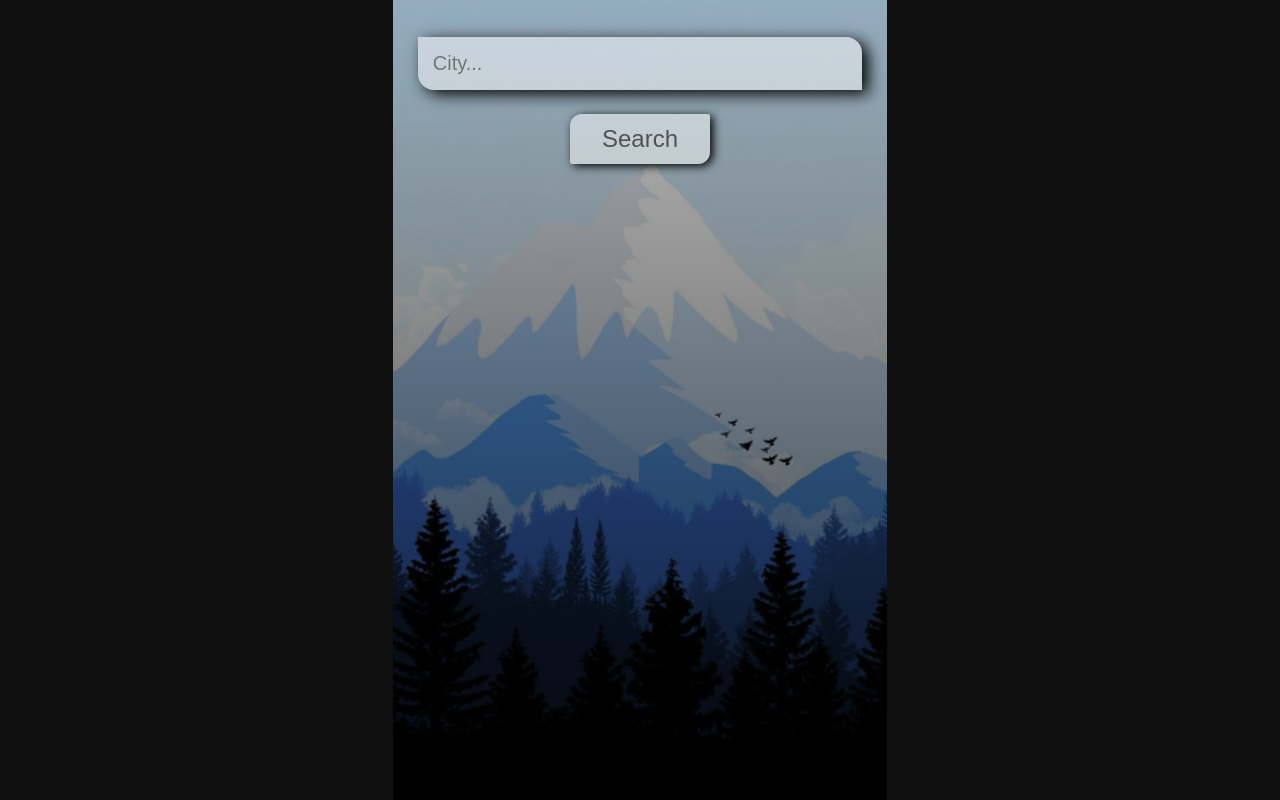
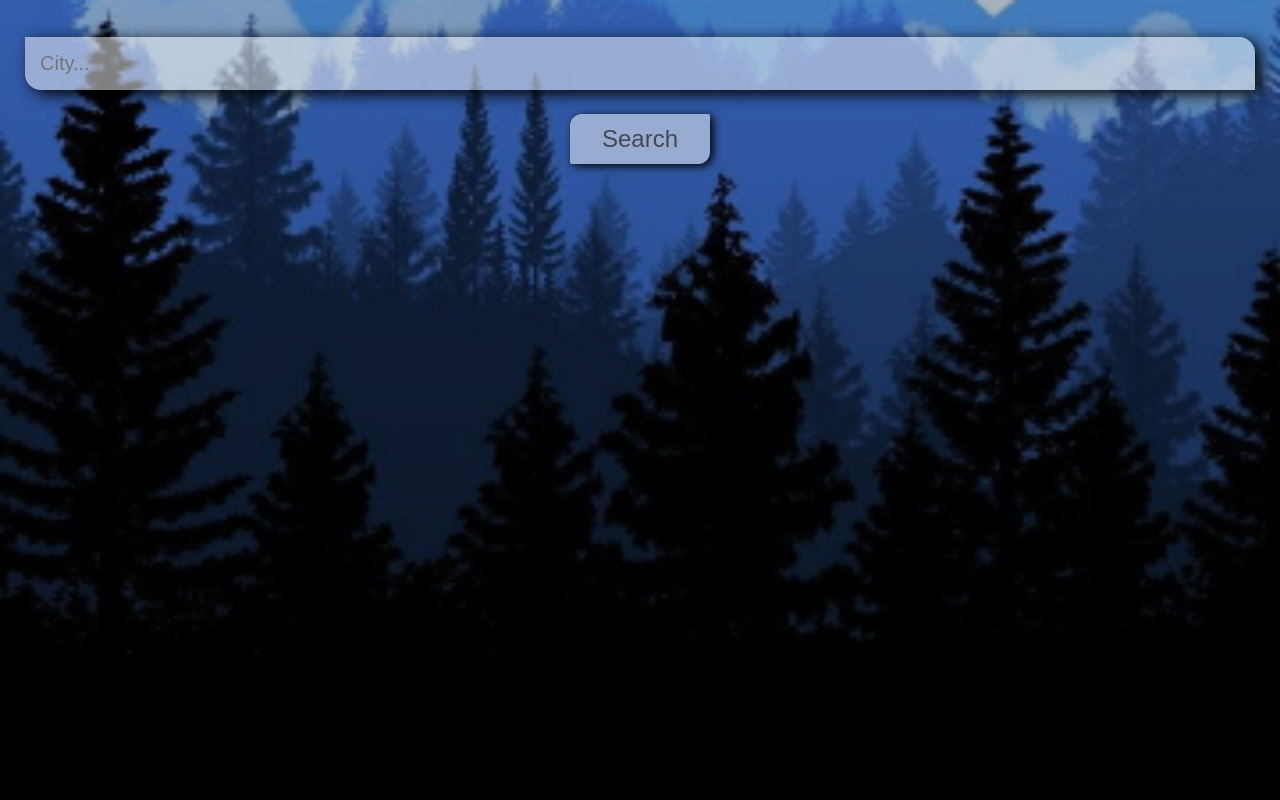
Before and after one commit to FranzRome/vue-weather, a Vue app: page / in a window 1280 px wide. Built offline with nearby package versions, Linux system fonts and the light colour scheme.

Commit message:
Update App.vue

```diff
--- a/src/App.vue
+++ b/src/App.vue
@@ -116,7 +116,8 @@ body {
 }
 
 #app {
-   max-width: 61.8vh;
+   max-width: 100%;
+   height: 100%;
    margin: auto;
    background-size: cover;
    background-position: bottom;
@@ -130,12 +131,14 @@ main {
    background-image: linear-gradient(
       to bottom,
       rgba(0, 0, 0, 0.25),
-      rgba(0, 0, 0, 0.75)
+      rgba(0, 0, 0, 0.5)
    );
 }
 
 .cold {
    background-image: url("./assets/cold-bg.jpg");
+   max-width: 100%;
+   height: auto;
 }
 
 .warm {
```
